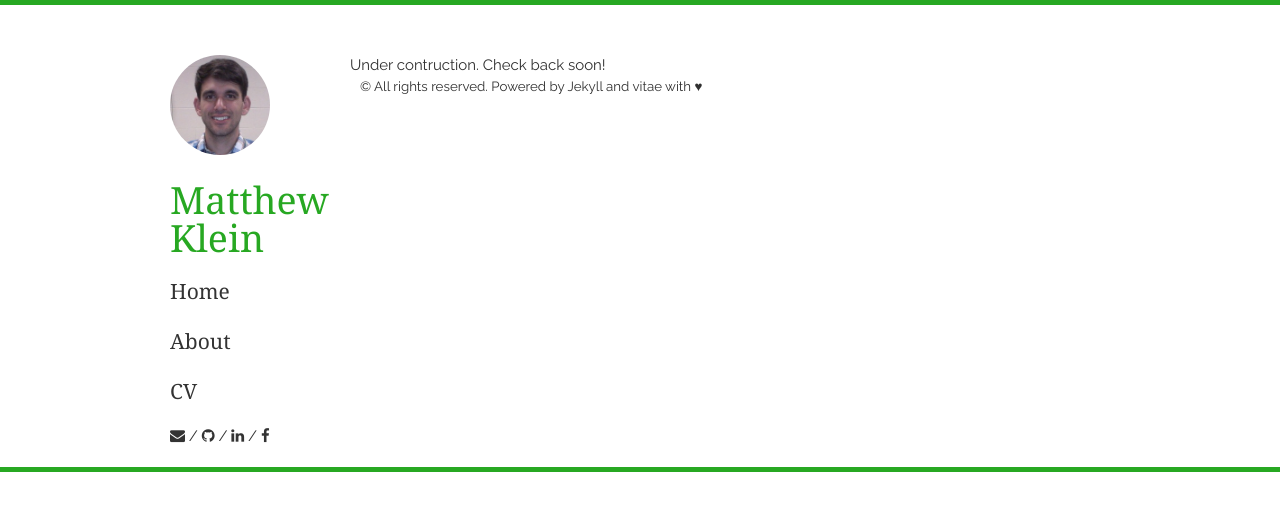
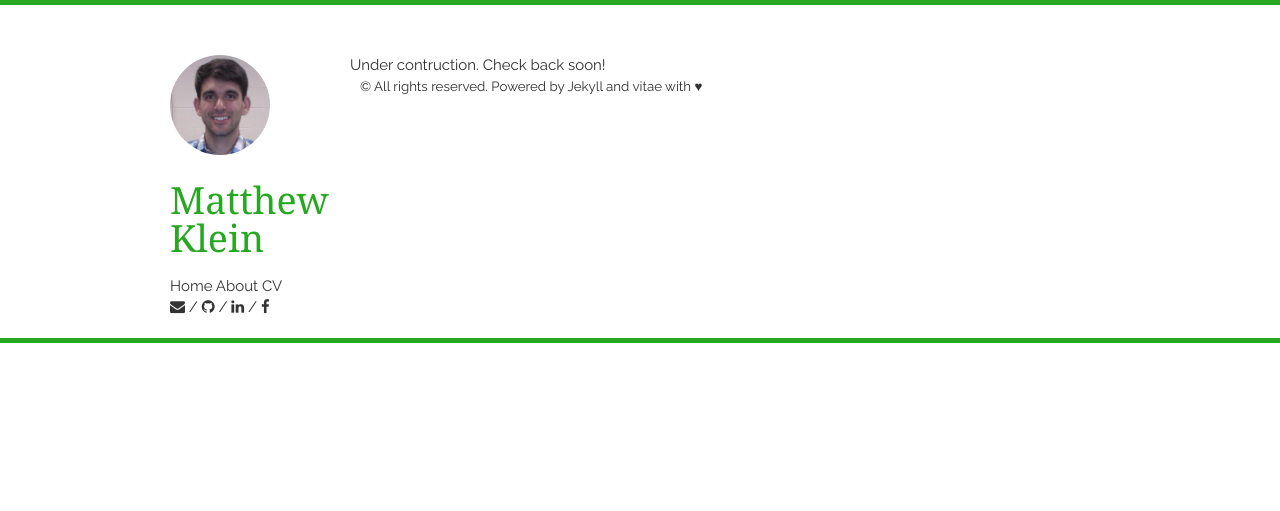
Before and after one commit to kleinma/kleinma.github.io, a Jekyll site: the page built from index.html, in a window 1280 px wide. Shown: the top 511 px of the page. Built offline with Jekyll 4.4.1, drawn with Linux system fonts in a browser that asks for light colours; nearby versions of some CDN libraries; Markdown is read by kramdown in place of the engine named in the settings; the list of posts is cut into pages by our own code.

Commit message:
Used the <nav> tag for sidebar links.

```diff
--- a/_includes/sidebar.html
+++ b/_includes/sidebar.html
@@ -19,9 +19,11 @@
             </p>
         {% else %}
 
-            <p> <h4> <a href="{{ site.baseurl }}">Home</a> </h4> </p>
-            <p> <h4> <a href="/about.html">About</a> </h4> </p>
-            <p> <h4> <a href="/CV.html">CV</a> </h4> </p>
+            <nav>
+                <a href="{{ site.baseurl }}">Home</a>
+                <a href="/about.html">About</a>
+                <a href="/CV.html">CV</a>
+            </nav>
 
         {% endif %}
         <p>
```
